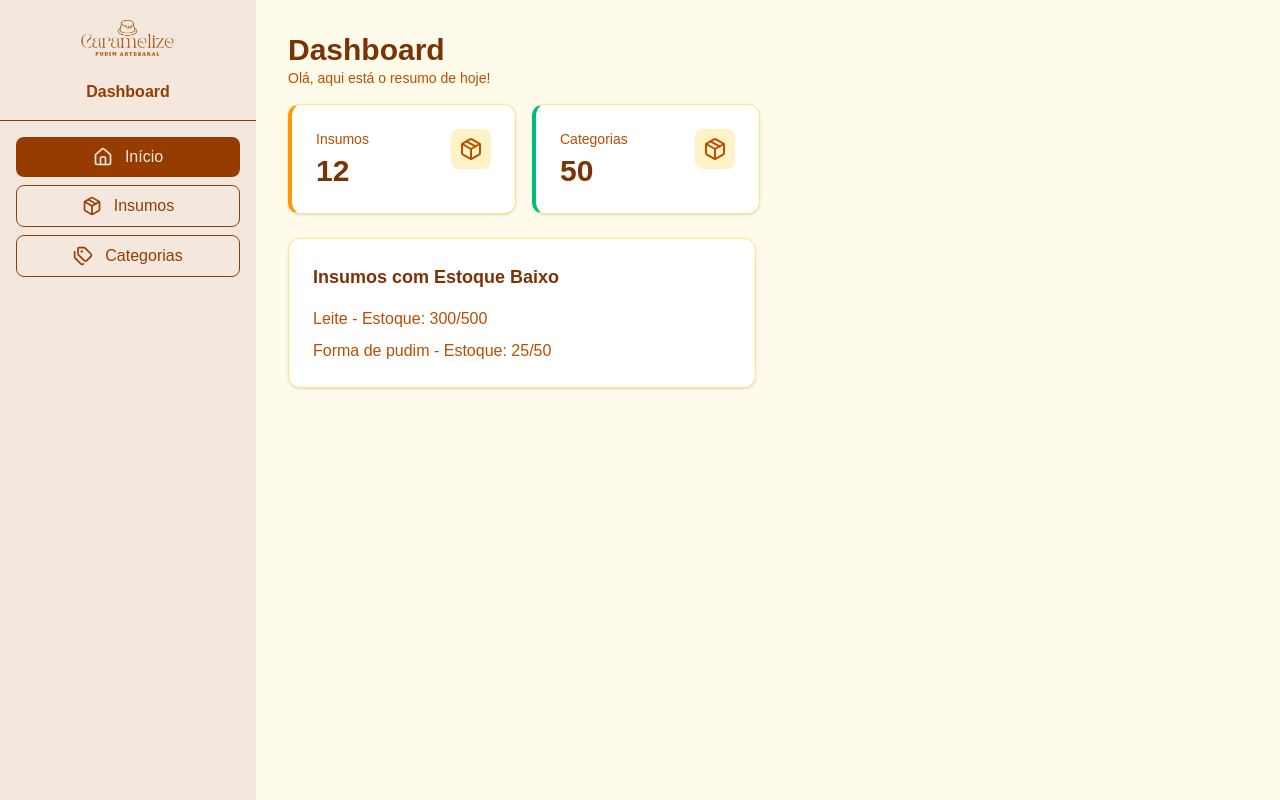
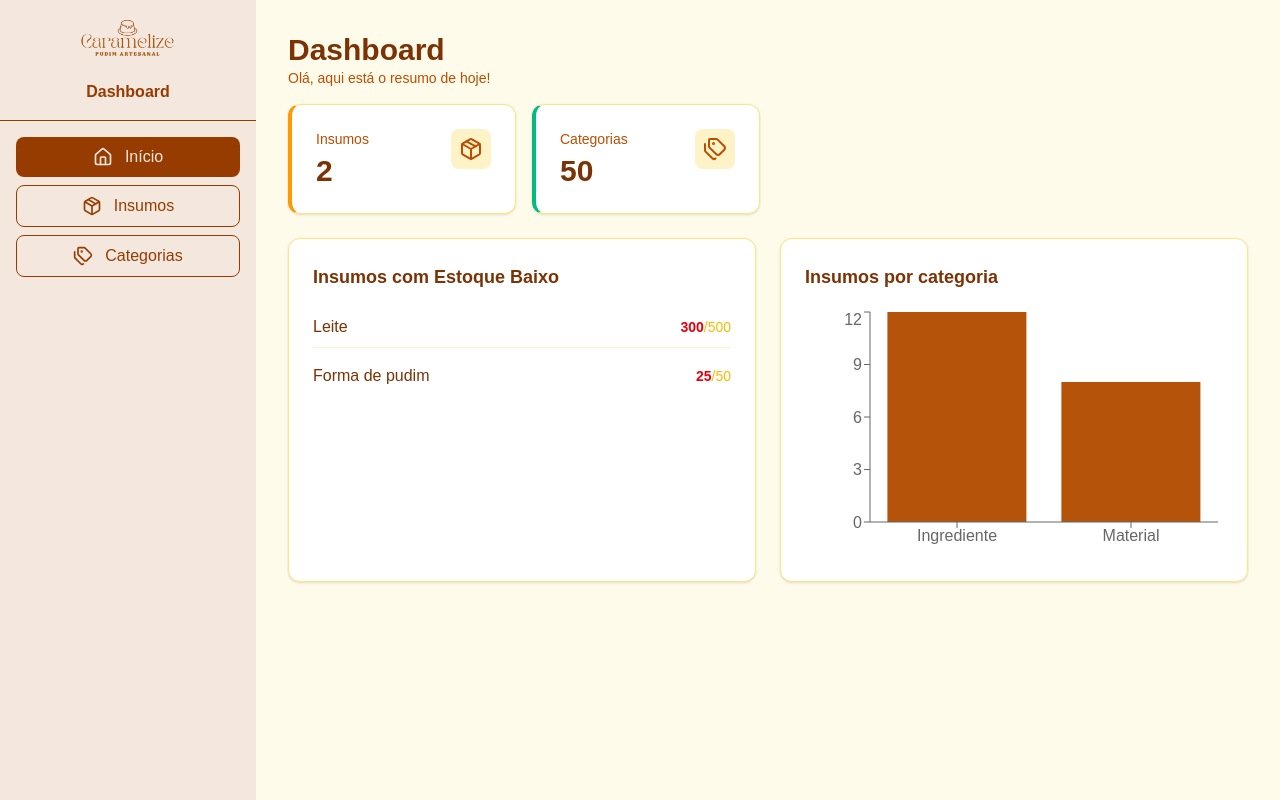
Before and after one commit to Mateus0062/pcp-frontend, a Next.js app: page /dashboard in a window 1280 px wide. Built offline with nearby package versions, Linux system fonts and the light colour scheme.

Commit message:
Adição de Gráfico das Categorias

```diff
--- a/app/dashboard/page.tsx
+++ b/app/dashboard/page.tsx
@@ -1,5 +1,6 @@
 import StatCard from "@/components/dashboard/StatCard"
-import { Package } from "lucide-react"
+import GraficoCategorias from "@/components/dashboard/GraficoCategorias"
+import { CheckCircle, Package, Tags } from "lucide-react"
 
 export default function DashboardPage() {
     const insumosMock = [
@@ -21,8 +22,8 @@ export default function DashboardPage() {
             </div>
 
             <div className="grid grid-cols-1 md:grid-cols-2 lg:grid-cols-4 gap-4">
-                <StatCard titulo="Insumos" valor={12} cor="border-l-amber-500" Icone={Package} />
-                <StatCard titulo="Categorias" valor={50} cor="border-l-emerald-500" Icone={Package}/>
+                <StatCard titulo="Insumos" valor={insumosMock.length} cor="border-l-amber-500" Icone={Package} />
+                <StatCard titulo="Categorias" valor={50} cor="border-l-emerald-500" Icone={Tags}/>
             </div>
 
             <div className="grid grid-cols-1 lg:grid-cols-2 gap-6 mt-6">
@@ -32,15 +33,23 @@ export default function DashboardPage() {
                     {estoquebaixo.length > 0 ? (
                         <ul className="space-y-2">
                             {estoquebaixo.map((insumo) => (
-                                <li key={insumo.id} className="text-amber-700">
-                                    {insumo.nome} - Estoque: {insumo.estoqueAtual}/{insumo.estoqueMinimo}
+                                <li key={insumo.id} className="flex justify-between items-center py-2 border-b border-amber-100 last:border-0">
+                                    <span className="font-medium text-amber-900">{insumo.nome}</span>
+                                    <span className="text-sm">
+                                        <span className="font-bold text-red-600">{insumo.estoqueAtual}</span>
+                                        <span className="text-amber-400">/{insumo.estoqueMinimo}</span>
+                                    </span>
                                 </li>
                             ))}
                         </ul>
                     ) : (
-                        <p className="text-amber-500">Nenhum insumo com estoque baixo.</p>
+                        <div className="flex items-center gap-2 text-emerald-600 py-4">
+                            <CheckCircle size={20}/>
+                            <span>Nenhum insumo com estoque baixo.</span>
+                        </div>
                     )}
                 </div>
+                <GraficoCategorias />
             </div>
         </div>
     )
--- /dev/null
+++ b/components/dashboard/GraficoCategorias.tsx
@@ -0,0 +1,25 @@
+"use client"
+import { BarChart, Bar, XAxis, YAxis, Tooltip, ResponsiveContainer } from 'recharts';
+
+const dados = [
+    { categoria: "Ingrediente", value: 12 },
+    { categoria: "Material", value: 8 }
+];
+
+export default function GraficoCategorias() {
+    return (
+        <div className="bg-white rounded-xl shadow-sm border border-amber-200 p-6">
+            <h3 className="text-lg font-semibold text-amber-900 mb-4">
+                Insumos por categoria
+            </h3>
+            <ResponsiveContainer width="100%" height={250}>
+                <BarChart data={dados}>
+                    <XAxis dataKey="categoria"/>
+                    <YAxis />
+                    <Tooltip />
+                    <Bar dataKey="value" fill="#b45309" />
+                </BarChart>
+            </ResponsiveContainer>
+        </div>
+    )
+}
--- a/package.json
+++ b/package.json
@@ -13,7 +13,8 @@
     "next": "16.2.10",
     "react": "19.2.4",
     "react-dom": "19.2.4",
-    "react-router-dom": "^7.18.1"
+    "react-router-dom": "^7.18.1",
+    "recharts": "^3.10.1"
   },
   "devDependencies": {
     "@tailwindcss/postcss": "^4",
```
Also changed, not shown: 1 other file (tests, documents, lock files or other folders).
